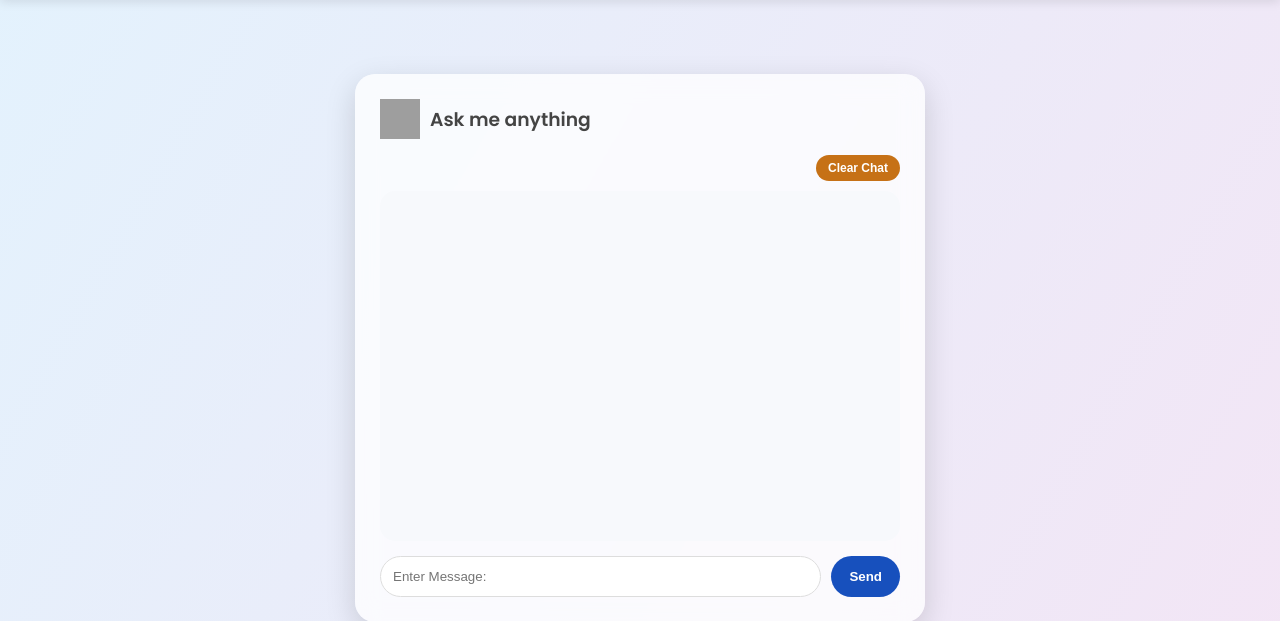
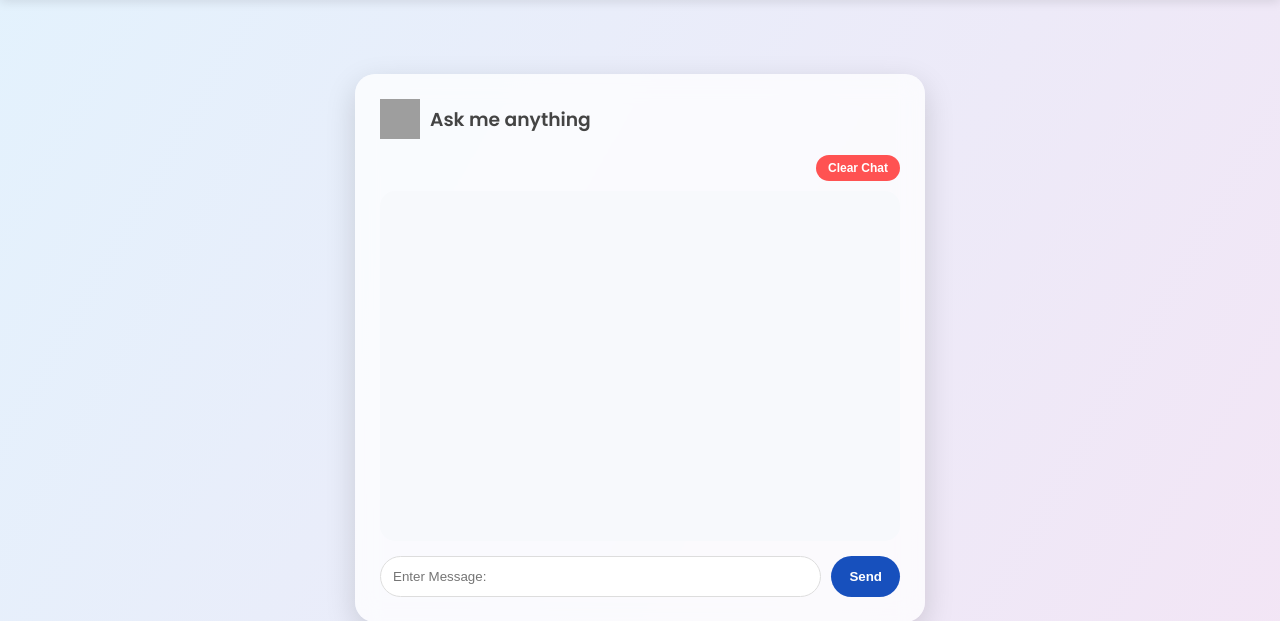
Before and after one commit to kattashreeram-web/chatbot, a Flask app: page / in a window 1280 px wide. Shown: the part 64-685 px from the top of the page. Run offline with Flask 3, Linux system fonts and the light colour scheme; grey boxes are pictures that could not be loaded.

Commit message:
Update index.html

```diff
--- a/templates/index.html
+++ b/templates/index.html
@@ -201,7 +201,7 @@
         }
 
         .clear-btn {
-            background: #c67116;
+            background: #ff5252;
             color: white;
             border: none;
             padding: 6px 12px;
@@ -211,7 +211,7 @@
         }
 
         .clear-btn:hover {
-            background: #c67116;
+            background: #e53935;
         }
 
 
```
